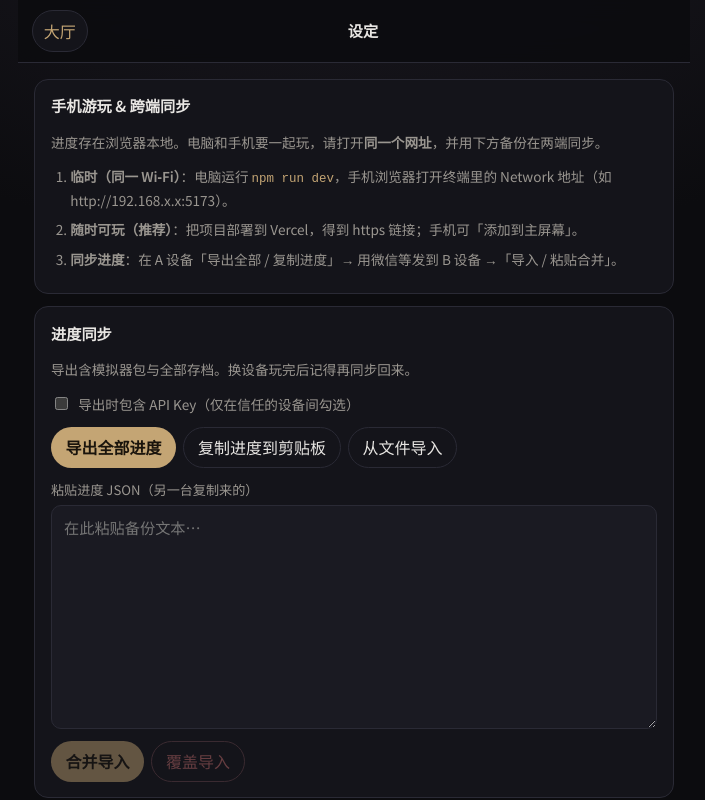
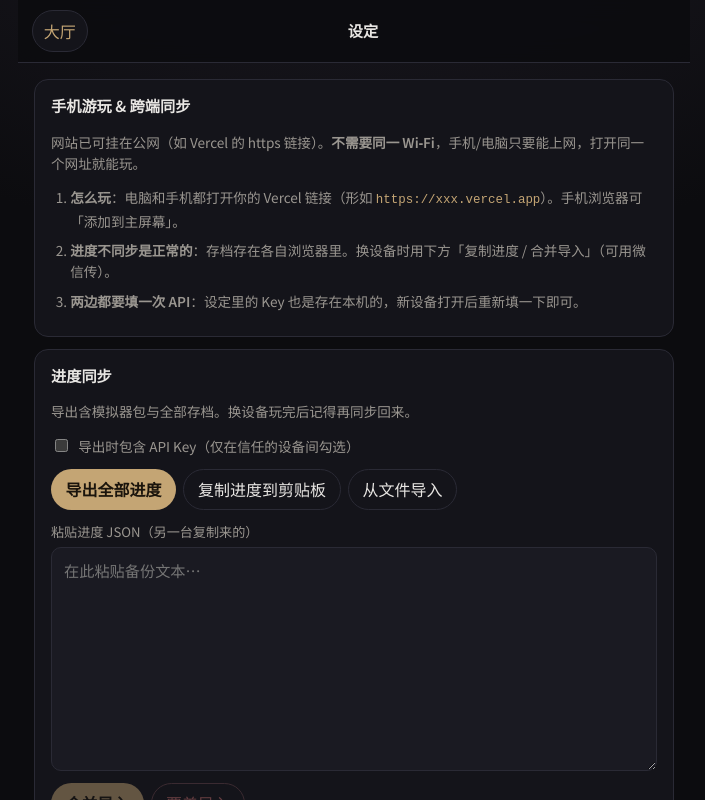
Before and after one commit to xiyanqiu7-byte/ai-simulator, a React (Vite) app: page /settings in a window 1280 px wide. Shown: the top 800 px of the page, without its empty margins (286-991 px from the left). Built offline with nearby package versions, Linux system fonts and the light colour scheme.

Commit message:
Clarify that Vercel works offline-LAN; update sync guide

```diff
--- a/src/pages/SettingsPage.tsx
+++ b/src/pages/SettingsPage.tsx
@@ -118,22 +118,24 @@ export function SettingsPage() {
         <div className="card">
           <h3>手机游玩 & 跨端同步</h3>
           <p className="muted">
-            进度存在浏览器本地。电脑和手机要一起玩，请打开<strong>同一个网址</strong>，并用下方备份在两端同步。
+            网站已可挂在公网（如 Vercel 的 https 链接）。
+            <strong>不需要同一 Wi‑Fi</strong>，手机/电脑只要能上网，打开同一个网址就能玩。
           </p>
           <ol className="guide-list">
             <li>
-              <strong>临时（同一 Wi‑Fi）</strong>
-              ：电脑运行 <code>npm run dev</code>，手机浏览器打开终端里的
-              Network 地址（如 http://192.168.x.x:5173）。
+              <strong>怎么玩</strong>
+              ：电脑和手机都打开你的 Vercel 链接（形如{' '}
+              <code>https://xxx.vercel.app</code>
+              ）。手机浏览器可「添加到主屏幕」。
             </li>
             <li>
-              <strong>随时可玩（推荐）</strong>
-              ：把项目部署到 Vercel，得到 https 链接；手机可「添加到主屏幕」。
+              <strong>进度不同步是正常的</strong>
+              ：存档存在各自浏览器里。换设备时用下方「复制进度 /
+              合并导入」（可用微信传）。
             </li>
             <li>
-              <strong>同步进度</strong>
-              ：在 A 设备「导出全部 / 复制进度」→ 用微信等发到 B 设备 →「导入 /
-              粘贴合并」。
+              <strong>两边都要填一次 API</strong>
+              ：设定里的 Key 也是存在本机的，新设备打开后重新填一下即可。
             </li>
           </ol>
         </div>
```
Also changed, not shown: 1 other file (tests, documents, lock files or other folders).
